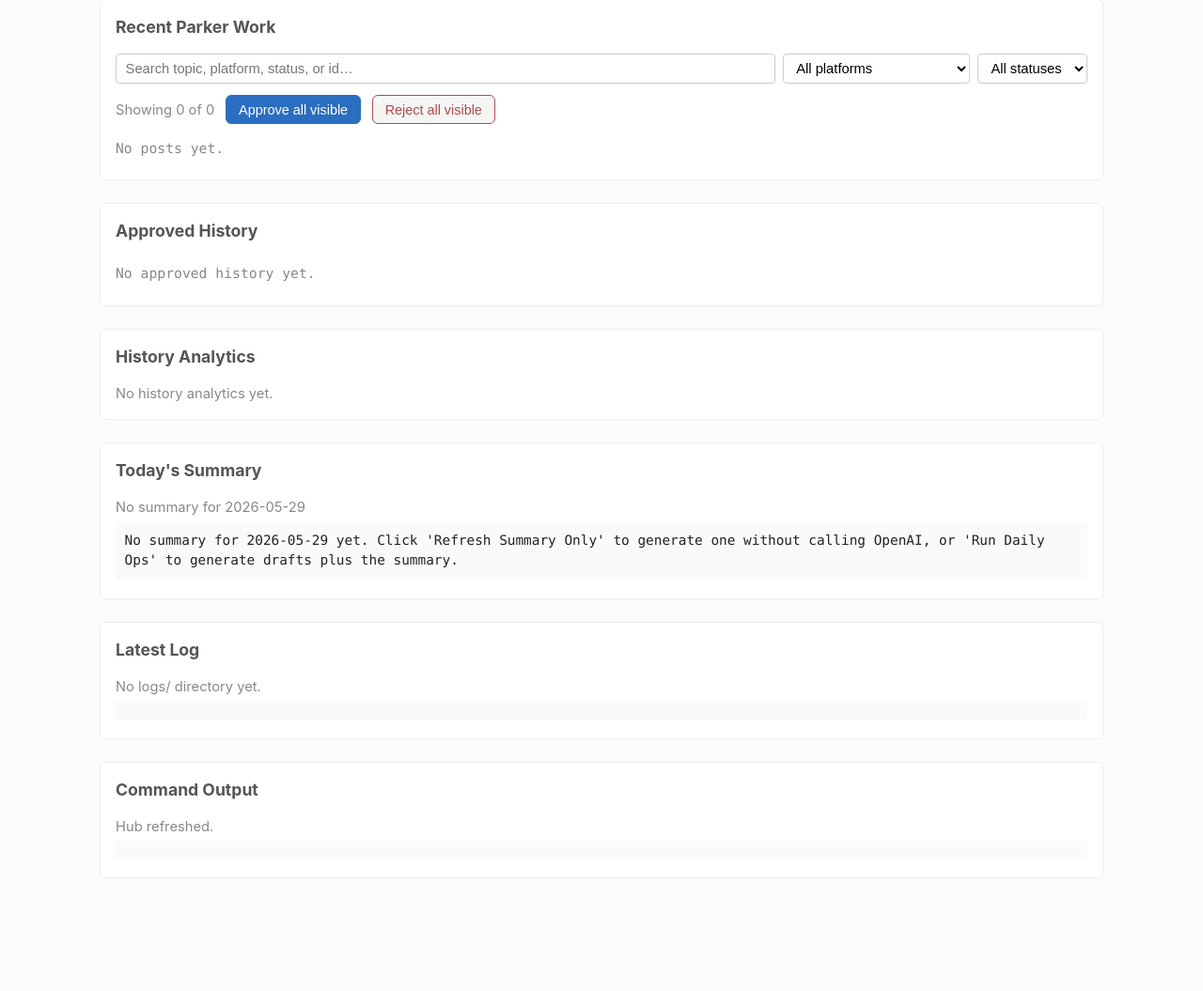
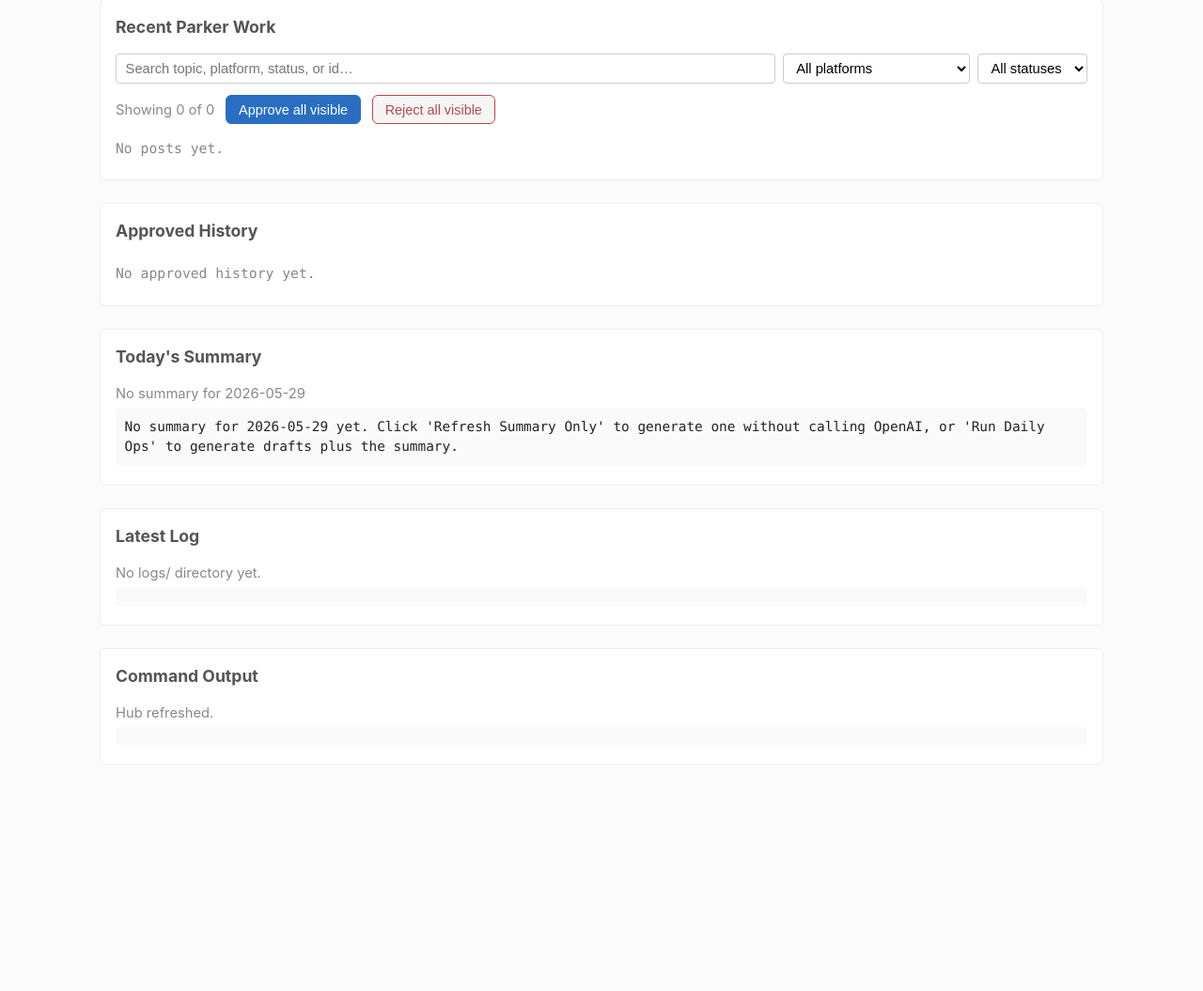
Before and after one commit to tophercook7-maker/PartnerDeskAI, a FastAPI app: page / in a window 1280 px wide. Shown: the part 1818-2873 px from the top of the page at 94% size. After the commit the page ends 2632 px from the top, so only its background shows below. Run offline with FastAPI, Linux system fonts and the light colour scheme; data that the repository does not hold is empty; some libraries are stand-ins or nearby versions.

Commit message:
refactor: remove duplicate History Analytics section (superseded by Report Center)

```diff
--- a/hub/static/app.js
+++ b/hub/static/app.js
@@ -751,55 +751,6 @@ async function loadHistory() {
     }
 }
 
-function _renderCountList(elId, items, primaryKey) {
-    const el = document.getElementById(elId);
-    if (!items || items.length === 0) {
-        el.innerHTML = '<li class="muted">none</li>';
-        return;
-    }
-    el.innerHTML = items.map(i =>
-        `<li>${_escape(i[primaryKey])} — ${i.count}</li>`
-    ).join('');
-}
-
-function renderAnalytics(d) {
-    const empty = document.getElementById('analytics-empty');
-    const body = document.getElementById('analytics-body');
-    if (!d || !d.total) {
-        empty.style.display = '';
-        body.style.display = 'none';
-        return;
-    }
-    empty.style.display = 'none';
-    body.style.display = '';
-    document.getElementById('analytics-meta').textContent =
-        `Last ${d.days} days — ${d.total} approved`;
-
-    _renderCountList('analytics-topics',    d.by_topic,    'topic');
-    _renderCountList('analytics-platforms', d.by_platform, 'platform');
-
-    const combos = document.getElementById('analytics-combos');
-    if (!d.by_topic_platform || d.by_topic_platform.length === 0) {
-        combos.innerHTML = '<li class="muted">none</li>';
-    } else {
-        combos.innerHTML = d.by_topic_platform.map(i =>
-            `<li>${_escape(i.topic)} — ${_escape(i.platform)} — ${i.count}</li>`
-        ).join('');
-    }
-}
-
-async function loadAnalytics() {
-    try {
-        const r = await fetch('/api/history/analytics?days=30');
-        if (!r.ok) throw new Error('http ' + r.status);
-        const d = await r.json();
-        renderAnalytics(d);
-    } catch (err) {
-        document.getElementById('analytics-meta').textContent =
-            'Could not load analytics.';
-    }
-}
-
 // --- System Activity feed (v5.3) ----------------------------------------
 
 const _ACTIVITY_ICONS = {
@@ -1450,7 +1401,7 @@ async function refreshAll() {
         await Promise.all([loadPartners(), loadConnections()]);
         await Promise.all([
             loadStatus(), loadSummary(), loadLogs(),
-            loadHistory(), loadAnalytics(), loadReady(),
+            loadHistory(), loadReady(),
             loadActivity(), loadReports(),
         ]);
         // Mission Control reads cached payloads from the loaders above,
--- a/hub/templates/index.html
+++ b/hub/templates/index.html
@@ -501,14 +501,6 @@
             border: 1px solid #ccc; border-radius: 4px;
             box-sizing: border-box; resize: vertical;
         }
-        .analytics-grid {
-            display: grid;
-            grid-template-columns: repeat(auto-fit, minmax(220px, 1fr));
-            gap: 1rem; margin-bottom: 0.5rem;
-        }
-        #analytics-body h3 {
-            font-size: 0.95rem; margin: 0.5rem 0 0.25rem; color: #555;
-        }
         .filters { display: flex; gap: 0.5rem; flex-wrap: wrap; margin-bottom: 0.75rem; }
         .filters input, .filters select {
             padding: 0.4rem 0.6rem; border: 1px solid #ccc;
@@ -648,28 +640,6 @@
     </section>
 
     <section>
-        <h2>History Analytics</h2>
-        <div id="analytics-empty" class="muted" style="display:none">
-            No history analytics yet.
-        </div>
-        <div id="analytics-body">
-            <div class="muted" id="analytics-meta">Loading…</div>
-            <div class="analytics-grid">
-                <div>
-                    <h3>Top topics</h3>
-                    <ul id="analytics-topics" class="recent-list"></ul>
-                </div>
-                <div>
-                    <h3>Top platforms</h3>
-                    <ul id="analytics-platforms" class="recent-list"></ul>
-                </div>
-            </div>
-            <h3>Top topic / platform combos</h3>
-            <ul id="analytics-combos" class="recent-list"></ul>
-        </div>
-    </section>
-
-    <section>
         <h2>Today's Summary</h2>
         <div class="muted" id="summary-meta">…</div>
         <pre id="summary">…</pre>
```
